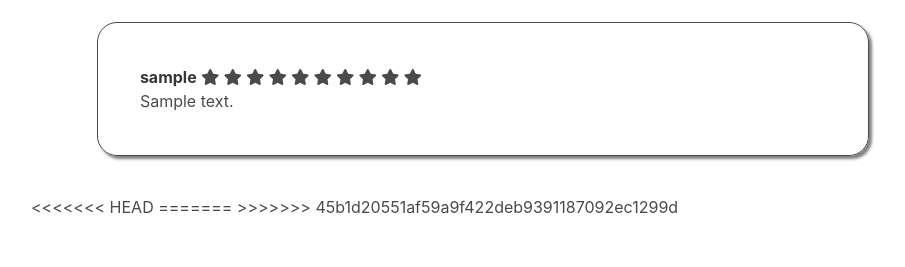
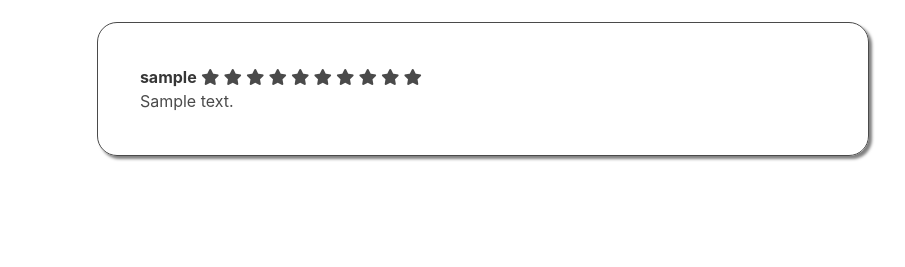
Before and after one commit to JahunSeo/alcohol-garbage, a Flask app: template templates/detail.html in a window 1280 px wide. Shown: the part 874-1141 px from the top of the page, without its empty margins (157-1062 px from the left). After the commit the page ends 1035 px from the top, so only its background shows below. Run offline with Flask 2, Linux system fonts and the light colour scheme; the template is opened without the code that fills it: most values are stand-ins (such as "Sample title", 1, 10 or a date in 2020); grey boxes marked "Sample" are stand-in pictures; parts of the project's set-up code (start-up, migrations or seed data) failed here and were passed over; some libraries are stand-ins or nearby versions.

Commit message:
[johnny] delete stange text

```diff
--- a/templates/detail.html
+++ b/templates/detail.html
@@ -123,8 +123,4 @@
   </div>
   {% endif %} {% endfor %}
 </div>
-<<<<<<< HEAD
-=======
-
->>>>>>> 45b1d20551af59a9f422deb9391187092ec1299d
 {% endblock %}
```
